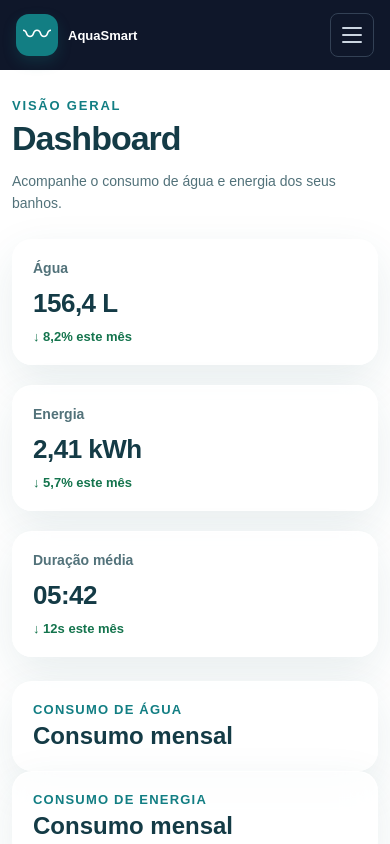
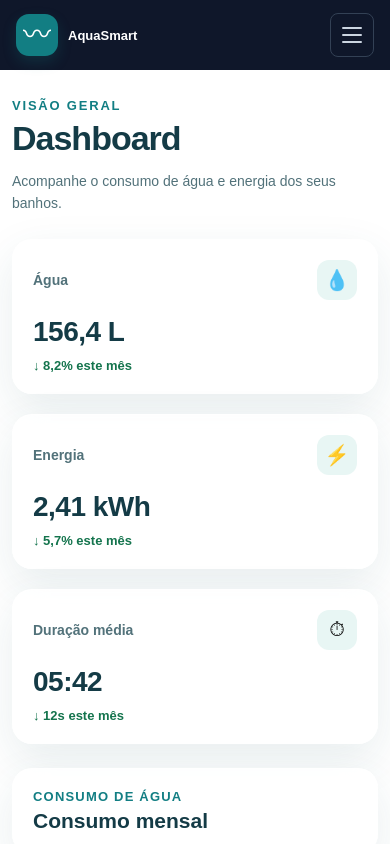
Before and after one commit to Kickz1nn/aquasmart, a Next.js app: page /dashboard in a window 390 px wide. Shown: the top 844 px of the page. Built offline with nearby package versions, Linux system fonts and the light colour scheme.

Commit message:
style: melhorando aspectos visuais da página de dashboard

```diff
--- a/src/app/dashboard/dashboard.module.css
+++ b/src/app/dashboard/dashboard.module.css
@@ -59,16 +59,38 @@
     backdrop-filter: blur(16px);
 }
 
-.card p {
-    margin-bottom: 12px;
+.cardHeader {
+    display: flex;
+    align-items: center;
+    justify-content: space-between;
+}
+
+.cardHeader p {
+    margin: 0;
 
     color: #52727a;
     font-size: 14px;
     font-weight: 600;
 }
 
+.cardIcon {
+    display: flex;
+    align-items: center;
+    justify-content: center;
+
+    width: 40px;
+    height: 40px;
+
+    border-radius: 12px;
+
+    background: #e8f6f4;
+
+    font-size: 20px;
+}
+
 .card strong {
     display: block;
+    margin-top: 16px;
 
     color: #143b46;
     font-size: clamp(26px, 4vw, 34px);
@@ -76,7 +98,7 @@
     letter-spacing: -0.5px;
 }
 
-.card span {
+.cardVariation {
     display: block;
     margin-top: 10px;
 
@@ -85,10 +107,11 @@
     font-weight: 600;
 }
 
-/* Área do gráfico */
+/* Área dos gráficos */
 
 .chartCard {
     padding: 28px;
+    margin-bottom: 24px;
 
     border: 1px solid rgba(255, 255, 255, 0.9);
     border-radius: 20px;
@@ -111,25 +134,10 @@
 }
 
 .chartCard h2 {
+    margin: 0;
+
     color: #143b46;
     font-size: 24px;
-}
-
-/* Placeholder temporário */
-
-.chartPlaceholder {
-    display: flex;
-    align-items: center;
-    justify-content: center;
-
-    height: 300px;
-    margin-top: 24px;
-
-    border: 1px dashed #c8dedd;
-    border-radius: 14px;
-
-    color: #9eb7b7;
-    font-size: 14px;
 }
 
 /* Tablet */
@@ -169,12 +177,16 @@
         padding: 20px;
     }
 
+    .card strong {
+        font-size: 28px;
+    }
+
     .chartCard {
         padding: 20px;
+        margin-bottom: 18px;
     }
 
-    .chartPlaceholder {
-        height: 240px;
-        margin-top: 20px;
+    .chartCard h2 {
+        font-size: 21px;
     }
 }
--- a/src/app/dashboard/page.tsx
+++ b/src/app/dashboard/page.tsx
@@ -32,21 +32,40 @@ export default function Dashboard() {
 
             <section className={styles.summary}>
                 <div className={styles.card}>
-                    <p>Água</p>
+                    <div className={styles.cardHeader}>
+                        <p>Água</p>
+                        <span className={styles.cardIcon}>💧</span>
+                    </div>
+
                     <strong>156,4 L</strong>
-                    <span>↓ 8,2% este mês</span>
+
+                    <span className={styles.cardVariation}>
+                        ↓ 8,2% este mês
+                    </span>
                 </div>
+                <div className={styles.card}>
+                    <div className={styles.cardHeader}>
+                        <p>Energia</p>
+                        <span className={styles.cardIcon}>⚡</span>
+                    </div>
 
+                    <strong>2,41 kWh</strong>
+
+                    <span className={styles.cardVariation}>
+                        ↓ 5,7% este mês
+                    </span>
+                </div>
                 <div className={styles.card}>
-                    <p>Energia</p>
-                    <strong>2,41 kWh</strong>
-                    <span>↓ 5,7% este mês</span>
-                </div>
+                    <div className={styles.cardHeader}>
+                        <p>Duração média</p>
+                        <span className={styles.cardIcon}>⏱</span>
+                    </div>
 
-                <div className={styles.card}>
-                    <p>Duração média</p>
                     <strong>05:42</strong>
-                    <span>↓ 12s este mês</span>
+
+                    <span className={styles.cardVariation}>
+                        ↓ 12s este mês
+                    </span>
                 </div>
             </section>
 
```
